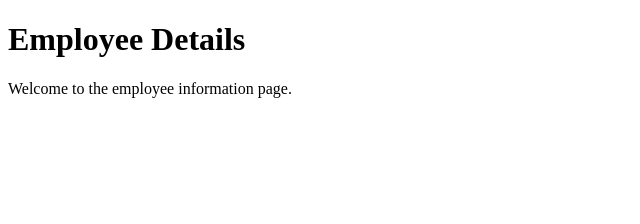
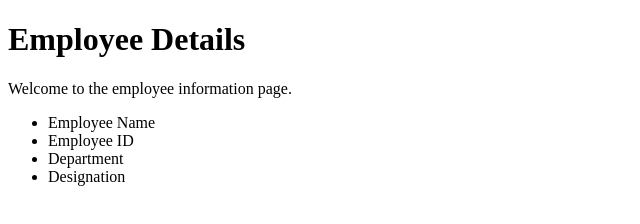
Before and after one commit to RichardAntonyJojo/clone-repo, a plain HTML site: page employees.html in a window 1280 px wide. Shown: the whole page, without its empty margins (0-640 px from the left). Drawn offline with Linux system fonts and the light colour scheme.

Commit message:
updated employee details

```diff
--- a/employees.html
+++ b/employees.html
@@ -6,5 +6,11 @@
 <body>
     <h1>Employee Details</h1>
     <p>Welcome to the employee information page.</p>
+    <ul>
+    <li>Employee Name</li>
+    <li>Employee ID</li>
+    <li>Department</li>
+    <li>Designation</li>
+    </ul>
 </body>
 </html>
```
Also changed, not shown: index.html (+1 -1 lines).
